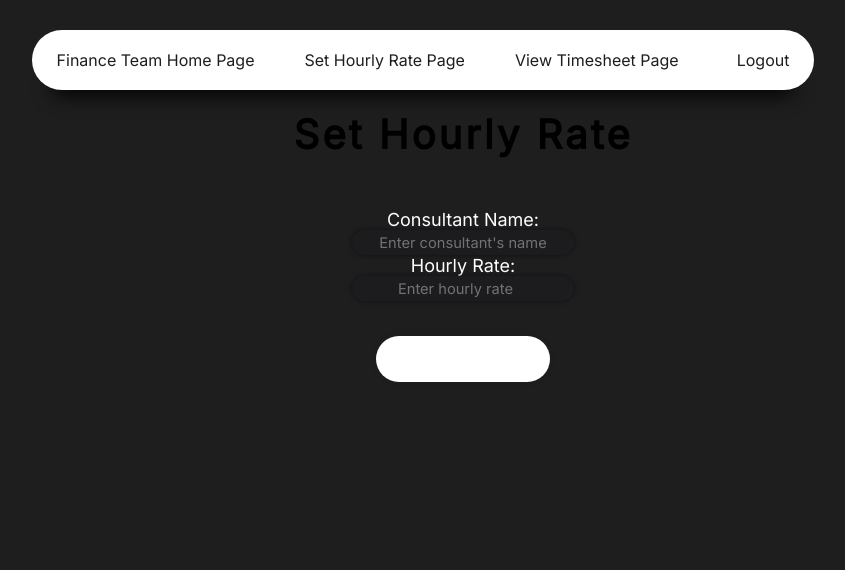
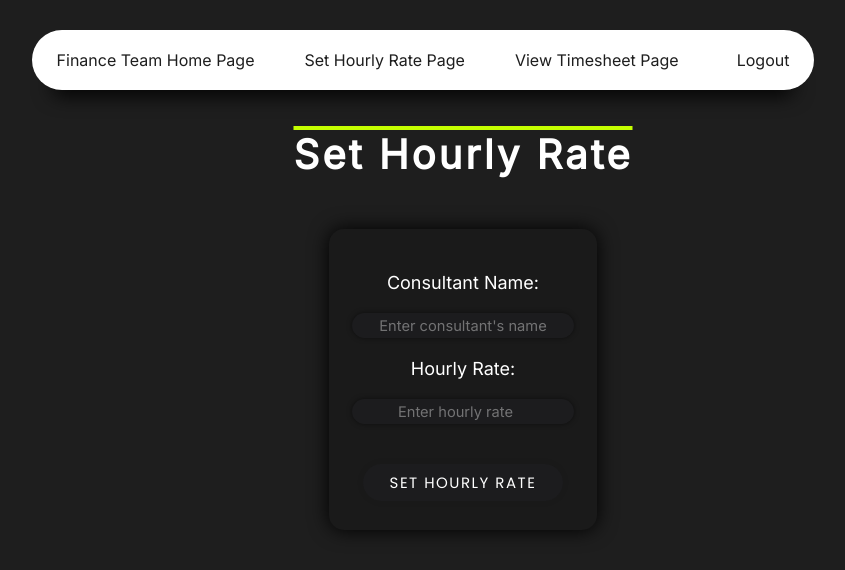
Before and after one commit to NotMash/FDM-Group-Employee-Timesheet-Portal, a React (Create React App) app in the folder frontend/: page /#/set_hourly_rate in a window 1280 px wide. Shown: the top 570 px of the page, without its empty margins (217-1062 px from the left). Built offline with nearby package versions, Linux system fonts and the light colour scheme; what @mobiscroll/react would draw is missing.

Commit message:
updated finance team

```diff
--- a/frontend/src/Components/Finance_Team_Page/SetHourlyRate.js
+++ b/frontend/src/Components/Finance_Team_Page/SetHourlyRate.js
@@ -3,8 +3,18 @@ import styles from "./SetHourlyRate.module.css"; // Import the CSS file
 import Navbar from "../../Components/Global/Navbar";
 
 function SetHourlyRate() {
-  let links = [{ pageName: "Set Hourly Rate Page", pageLink: "/set_hourly_rate", iconPath: "./Home_Page_Icons/Consultant/record_timesheet.svg" },
-  { pageName: "View Timesheet Page", pageLink: "/view_timesheet", iconPath: "./Home_Page_Icons/Consultant/view_timesheet.svg" }]
+  let links = [
+    {
+      pageName: "Set Hourly Rate Page",
+      pageLink: "/set_hourly_rate",
+      iconPath: "./Home_Page_Icons/Consultant/record_timesheet.svg",
+    },
+    {
+      pageName: "View Timesheet Page",
+      pageLink: "/view_timesheet",
+      iconPath: "./Home_Page_Icons/Consultant/view_timesheet.svg",
+    },
+  ];
 
   const [consultantName, setConsultantName] = useState("");
   const [hourlyRate, setHourlyRate] = useState("");
@@ -27,9 +37,14 @@ function SetHourlyRate() {
 
   return (
     <>
-      <Navbar homePageTitle="Finance Team Home Page" homePageLink="/finance_team_member_home_page" links={links} />
+      <Navbar
+        homePageTitle="Finance Team Home Page"
+        homePageLink="/finance_team_member_home_page"
+        links={links}
+      />
       <div className={styles.setHourlyRateContainer}>
-        <h2 className={styles.setHourlyRateTitle}>Set Hourly Rate</h2>
+        <h1 className={styles.setHourlyRateTitle}>Set Hourly Rate</h1>
+        <div className={styles.SetHourlyRateFormContainer}>
           <form className={styles.formContainer} onSubmit={handleSubmit}>
             <div className={styles.inputGroup}>
               <p className={styles.setHourlyRateLabel}>Consultant Name:</p>
@@ -56,6 +71,7 @@ function SetHourlyRate() {
             </button>
           </form>
         </div>
+      </div>
     </>
   );
 }
--- a/frontend/src/Components/Finance_Team_Page/SetHourlyRate.module.css
+++ b/frontend/src/Components/Finance_Team_Page/SetHourlyRate.module.css
@@ -12,6 +12,19 @@
   font-family: "Roboto", sans-serif;
 }
 
+.SetHourlyRateFormContainer {
+  display: flex;
+  flex-direction: column;
+  justify-content: center;
+  background-color: #1a1a1a;
+  color: white;
+  box-shadow: 0 0 20px black;
+  border-radius: 15px;
+  padding: 2%;
+  min-width: 15rem;
+  font-family: "Poppins", sans-serif;
+}
+
 /* Title styles */
 .setHourlyRateTitle {
   letter-spacing: 3px;
@@ -19,12 +32,14 @@
   font-size: 30pt;
   margin-bottom: 50px; /* Add margin at the bottom */
   font-weight: bolder;
+  color: white;
 }
 
 /* Label styles */
 .setHourlyRateLabel {
   font-size: 18px; /* Increase font size */
   color: white; /* Change text color */
+  margin-bottom: 20px; /* Add space below each label */
 }
 
 .inputGroup {
@@ -33,21 +48,22 @@
   flex-direction: column;
   justify-content: center;
   align-items: center;
+  margin-bottom: 20px; /* Add space between input groups */
 }
 
 .setHourlyRateInput {
   font-weight: 500;
   font-size: 11pt;
   color: #fff;
-  background-color: rgb(28,28,30);
-  box-shadow: 0 0 .4vw rgba(0,0,0,0.5), 0 0 0 .15vw transparent;
+  background-color: rgb(28, 28, 30);
+  box-shadow: 0 0 0.4vw rgba(0, 0, 0, 0.5), 0 0 0 0.15vw transparent;
   border-radius: 15px;
   border: none;
   outline: none;
   padding: 0.4vw;
   max-width: 100%;
   height: 25px;
-  transition: .4s;
+  transition: 0.4s;
   text-align: center;
 }
 
@@ -56,11 +72,11 @@
 }
 
 .setHourlyRateInput:hover {
-  box-shadow: 0 0 0 .15vw #c5ff00;
+  box-shadow: 0 0 0 0.15vw #c5ff00;
 }
 
 .setHourlyRateInput:focus {
-  box-shadow: 0 0 0 .15vw #c5ff00;
+  box-shadow: 0 0 0 0.15vw #c5ff00;
 }
 
 .formContainer {
@@ -69,17 +85,18 @@
   flex-direction: column;
   justify-content: center;
   align-items: center;
+  margin-top: 20px; /* Add space above the form */
 }
 
 .setHourlyRateButton {
   font-family: "Poppins", sans-serif;
-  width: 15%;
-  padding: 1%;
-  margin: 3%;
+  width: 90%;
+  padding: 3%;
+  margin-top: 20px; /* Add space above the button */
   border-radius: 50px;
   cursor: pointer;
   border: 0;
-  background-color: white;
+  background-color: rgb(28, 28, 30);
   box-shadow: rgb(0 0 0 / 5%) 0 0 8px;
   letter-spacing: 1.5px;
   text-transform: uppercase;
@@ -97,7 +114,7 @@
 .setHourlyRateButton:active {
   letter-spacing: 2px;
   background-color: #1e1e1e;
-  color: white;
+  color: black;
   box-shadow: #c5ff00 0px 0px 0px 0px;
   transform: translateY(10px);
   transition: 100ms;
--- a/frontend/src/Components/Finance_Team_Page/ViewTimesheet.js
+++ b/frontend/src/Components/Finance_Team_Page/ViewTimesheet.js
@@ -1,6 +1,7 @@
-import React, { useState } from "react";
-import styles from "./ViewTimesheet.module.css"; // Import the correct CSS module
+import React from "react";
+import ConsultantFinder from "../../Components/Line_Manager_Home_Page/ConsultantFinder"; // Import the ConsultantFinder component
 import Navbar from "../../Components/Global/Navbar";
+import styles from "./ViewTimesheet.module.css";
 
 function ViewTimesheet() {
   let links = [
@@ -16,22 +17,6 @@ function ViewTimesheet() {
     },
   ];
 
-  // Mock data for demonstration
-  const [consultantName, setConsultantName] = useState("");
-
-  const handleConsultantNameChange = (event) => {
-    setConsultantName(event.target.value);
-  };
-
-  const handleSubmit = (event) => {
-    event.preventDefault();
-    // Here you can fetch timesheet data from the backend based on the consultant's name
-    // For demonstration, let's just log the entered consultant's name
-    console.log("Consultant Name:", consultantName);
-    // Reset the input field after submission
-    setConsultantName("");
-  };
-
   return (
     <>
       <Navbar
@@ -39,26 +24,10 @@ function ViewTimesheet() {
         homePageLink="/finance_team_member_home_page"
         links={links}
       />
-      <div className={styles.timesheetContainer}>
-        <h2 className={styles.timesheetTitle}>View Timesheet</h2>
-        <form className={styles.formContainer} onSubmit={handleSubmit}>
-          <div className={styles.inputGroup}>
-            <label className={styles.timesheetLabel}>
-              Enter Consultant's Name:
-              <input
-                type="text"
-                value={consultantName}
-                onChange={handleConsultantNameChange}
-                className={styles.setHourlyRateInput}
-                placeholder="Enter consultant's name"
-              />
-            </label>
-            <button type="submit" className={styles.setHourlyRateButton}>
-              Search
-            </button>
-          </div>
-        </form>
-      </div>
+      <main className={styles.main}>
+        <h1>View Timesheet</h1>
+        <ConsultantFinder /> {/* Reuse the ConsultantFinder component */}
+      </main>
     </>
   );
 }
--- a/frontend/src/Components/Finance_Team_Page/ViewTimesheet.module.css
+++ b/frontend/src/Components/Finance_Team_Page/ViewTimesheet.module.css
@@ -6,14 +6,34 @@
   margin-left: 5rem;
   color: white;
 }
+.main {
+  text-align: center;
+}
+
+.main h1 {
+  margin: 3% auto; /* Center the title horizontally */
+  margin-top: 3%; /* Add margin to the top */
+}
+.timesheetFormContainer {
+  display: flex;
+  flex-direction: column;
+  justify-content: center;
+  background-color: #1a1a1a;
+  color: white;
+  box-shadow: 0 0 20px black;
+  border-radius: 15px;
+  padding: 2%;
+  min-width: 15rem;
+  font-family: "Poppins", sans-serif;
+}
 
 .timesheetTitle {
   text-align: center;
-  margin-top: 20;
+  margin-top: 20px; /* Added unit */
+  margin-bottom: 40px; /* Added margin-bottom */
   font-weight: bold;
   font-size: 30pt;
 }
-
 .formContainer {
   display: flex;
   flex-direction: column;
@@ -72,7 +92,7 @@
   border-radius: 50px;
   cursor: pointer;
   border: 0;
-  background-color: white;
+  background-color: rgb(28, 28, 30);
   box-shadow: rgb(0 0 0 / 5%) 0 0 8px;
   letter-spacing: 1.5px;
   text-transform: uppercase;
@@ -90,7 +110,7 @@
 .setHourlyRateButton:active {
   letter-spacing: 2px;
   background-color: #1e1e1e;
-  color: white;
+  color: black;
   box-shadow: #c5ff00 0px 0px 0px 0px;
   transform: translateY(10px);
   transition: 100ms;
```
Also changed, not shown: frontend/src/Components/Finance_Team_Page/viewtimesheetCard.js (added, +28 -0 lines), frontend/src/Components/Finance_Team_Page/viewtimesheetcardmodule.css (added). Lines whose indentation alone changed are shown as unchanged.
